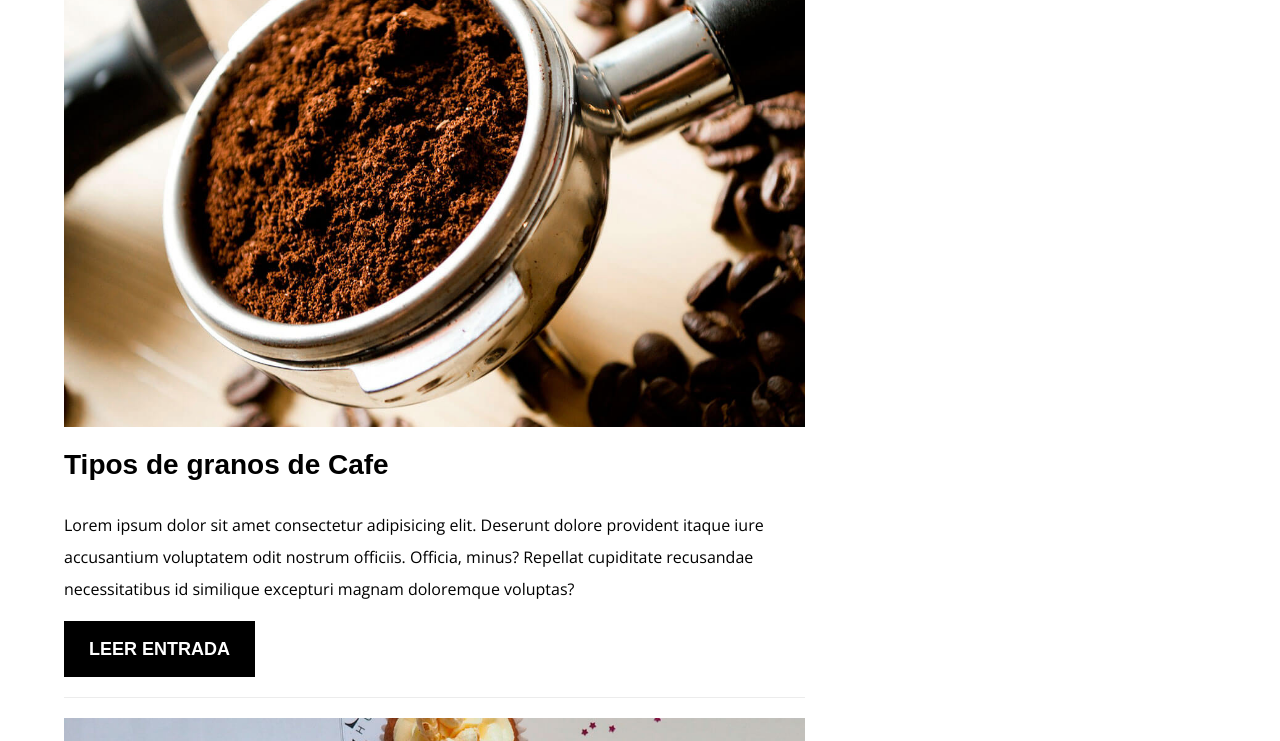
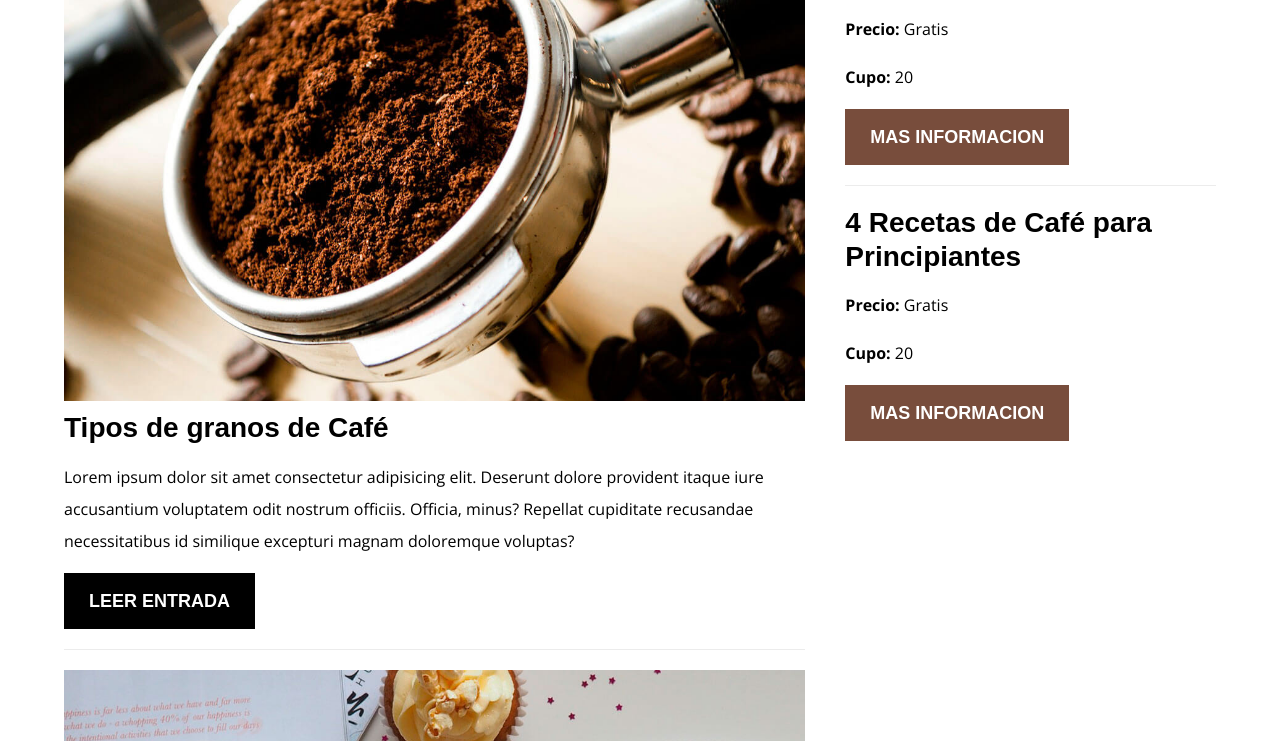
Before and after one commit to NizarindanyLuna21/III.BlogCafe_WebDesign, a plain HTML site: page index.html in a window 1280 px wide. Shown: the part 811-1552 px from the top of the page. Drawn offline with nearby package versions, Linux system fonts and the light colour scheme.

Commit message:
Aside Agregado y Finalizado

```diff
--- a/css/styles.css
+++ b/css/styles.css
@@ -32,6 +32,7 @@ a {
 }
 h1, h2, h3, h4 {
     font-family: var(--fuenteHeading);
+    line-height: 1.2;
 }
 h1 {
     font-size: 4.8rem;
@@ -141,5 +142,25 @@ img {
 }
 .boton--primario {
     background-color:var(--negro);
+}
+.boton--secundario {
+    background-color: var(--primario);
+}
 
+.cursos {
+    list-style: none;
 }
+.widget-curso {
+    border-bottom: 1px solid var(--claro);
+    margin-bottom: 2rem;
+}
+.widget-curso:last-of-type {
+    border-bottom: none;
+    margin-bottom: 0;
+}
+.widget-curso__label {
+    font-weight: 700;
+}
+.widget-curso__span {
+    font-weight: 100;
+}
--- a/index.html
+++ b/index.html
@@ -40,7 +40,7 @@
                     <img src="/img/blog1.jpg" alt="Blog1">
                 </div>
                 <div class="entrada__contenido">
-                    <h4 class="no-margin">Tipos de granos de Cafe</h4>
+                    <h4 class="no-margin">Tipos de granos de Café</h4>
                     <p>Lorem ipsum dolor sit amet consectetur adipisicing elit. Deserunt dolore provident itaque iure accusantium voluptatem odit nostrum officiis. Officia, minus? Repellat cupiditate recusandae necessitatibus id similique excepturi magnam doloremque voluptas?</p>
                     <a href="/html/entrada.html" class="boton boton--primario">Leer Entrada</a>
                 </div>
@@ -51,7 +51,7 @@
                     <img src="/img/blog2.jpg" alt="Blog1">
                 </div>
                 <div class="entrada__contenido">
-                    <h4 class="no-margin">3 deliciosas recetas de Cafe</h4>
+                    <h4 class="no-margin">3 deliciosas recetas de Café</h4>
                     <p>Lorem ipsum dolor sit amet consectetur adipisicing elit. Deserunt dolore provident itaque iure accusantium voluptatem odit nostrum officiis. Officia, minus? Repellat cupiditate recusandae necessitatibus id similique excepturi magnam doloremque voluptas?</p>
                     <a href="/html/entrada.html" class="boton boton--primario">Leer Entrada</a>
                 </div>
@@ -62,7 +62,7 @@
                     <img src="/img/blog3.jpg" alt="Blog1">
                 </div>
                 <div class="entrada__contenido">
-                    <h4 class="no-margin">Beneficios del Cafe</h4>
+                    <h4 class="no-margin">Beneficios del Café</h4>
                     <p>Lorem ipsum dolor sit amet consectetur adipisicing elit. Deserunt dolore provident itaque iure accusantium voluptatem odit nostrum officiis. Officia, minus? Repellat cupiditate recusandae necessitatibus id similique excepturi magnam doloremque voluptas?</p>
                     <a href="/html/entrada.html" class="boton boton--primario">Leer Entrada</a>
                 </div>
@@ -72,6 +72,22 @@
 
         <aside class="sidebar">
             <h3>Nuestros Cursos y Talleres</h3>
+
+            <ul class="cursos no-padding">
+                <li class="widget-curso">
+                    <h4 class="no-margin">Tecnicas de Extraccion de Café</h4>
+                    <p class="widget-curso__label">Precio: <span class="widget-curso__span">Gratis</span></p>
+                    <p class="widget-curso__label">Cupo: <span class="widget-curso__span">20</span></p>
+                    <a href="/html/entrada.html" class="boton boton--secundario">mas informacion</a>
+                </li>
+
+                <li class="widget-curso">
+                    <h4 class="no-margin">4 Recetas de Café para Principiantes</h4>
+                    <p class="widget-curso__label">Precio: <span class="widget-curso__span">Gratis</span></p>
+                    <p class="widget-curso__label">Cupo: <span class="widget-curso__span">20</span></p>
+                    <a href="/html/entrada.html" class="boton boton--secundario">mas informacion</a>
+                </li>
+            </ul>
         </aside>
     </div>
 
```
